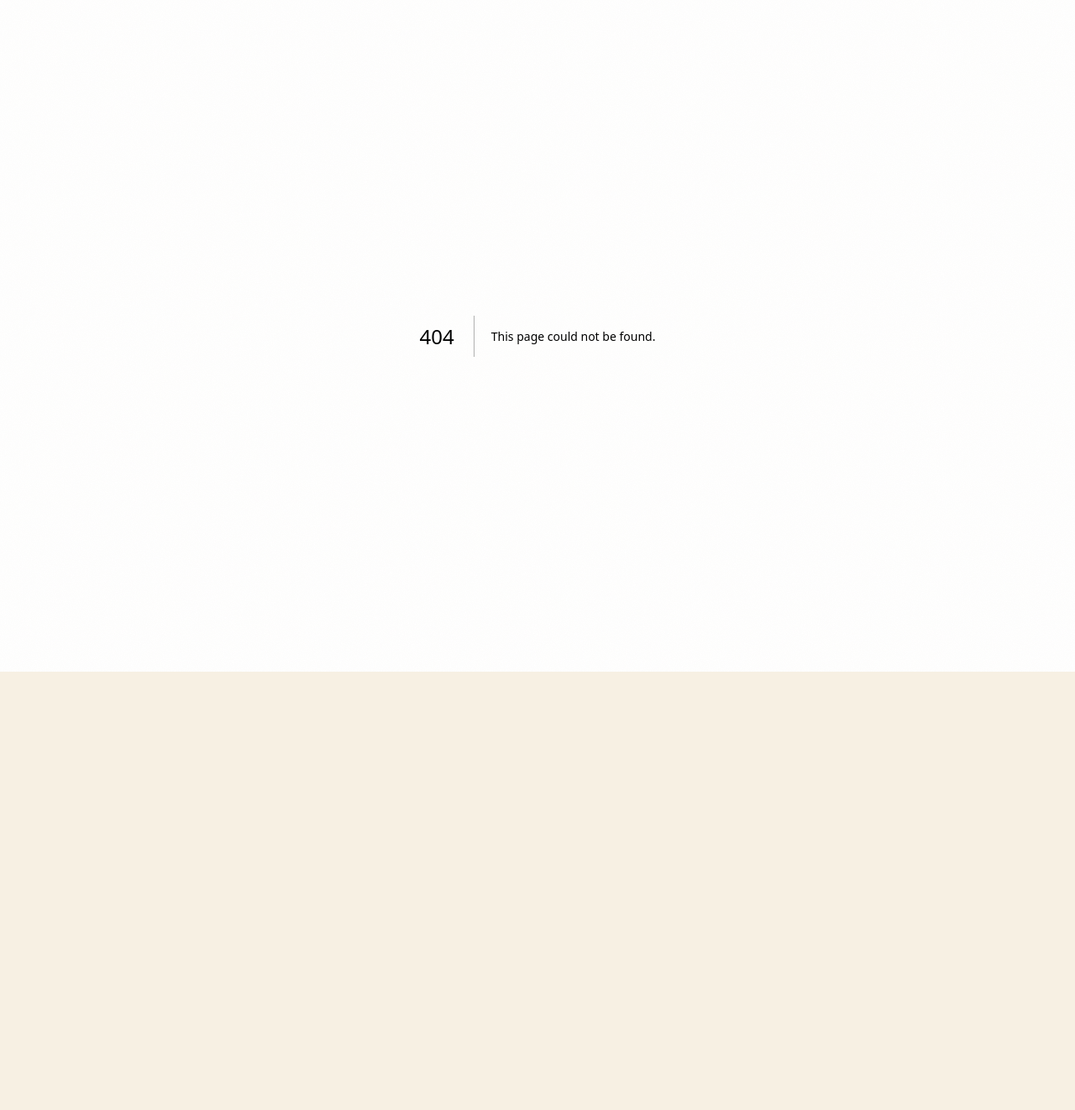
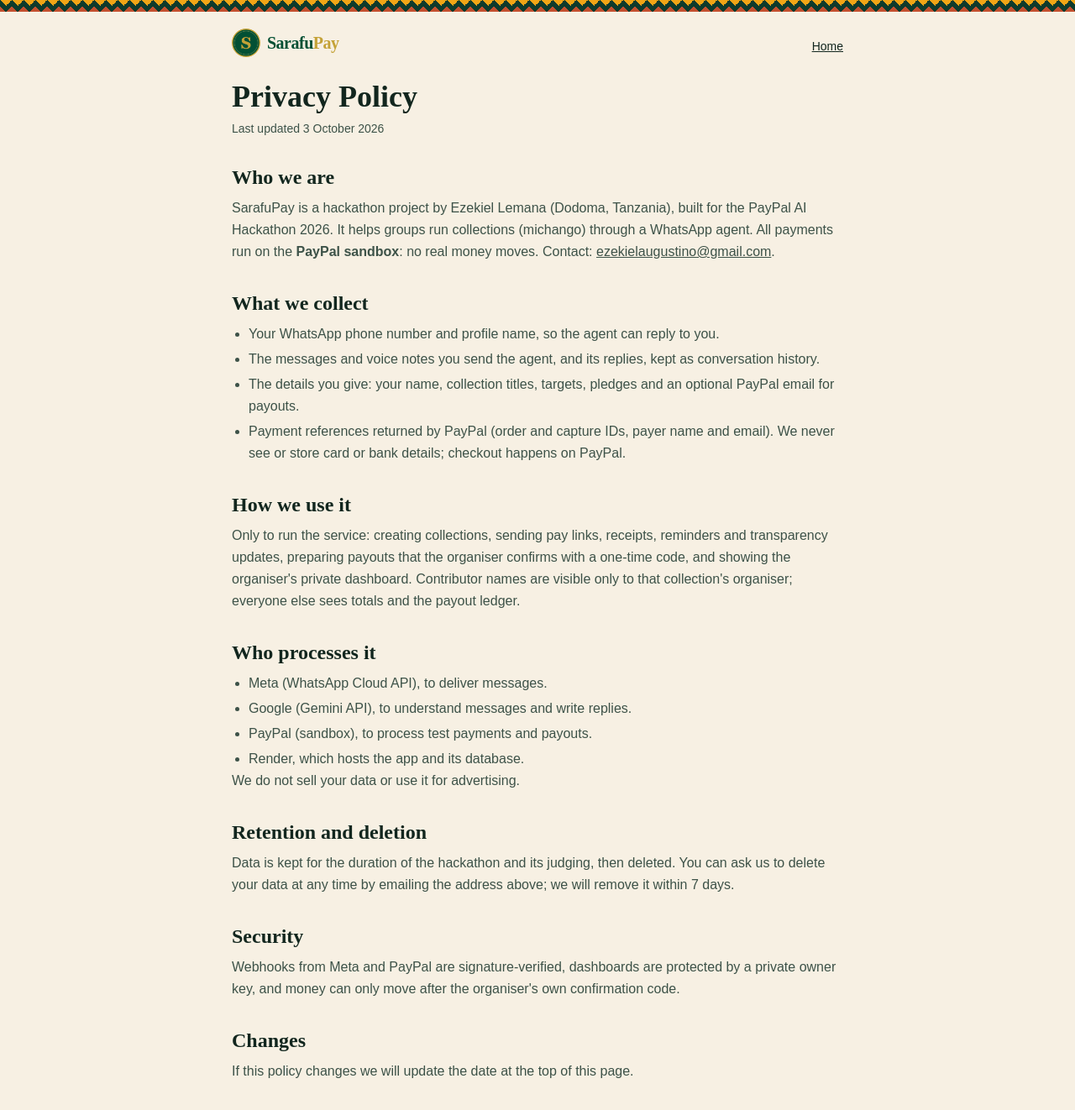
Before and after one commit to ezekiellemana/sarafupay-ai, a Next.js app: page /privacy in a window 1280 px wide. Before the commit this address had no page. Shown: the top 1322 px of the page at 84% size. Before the commit the page ends 800 px from the top, so only its background shows below. Built offline with nearby package versions, Linux system fonts and the light colour scheme.

Commit message:
feat: privacy policy page

```diff
--- /dev/null
+++ b/app/privacy/page.tsx
@@ -0,0 +1,91 @@
+import Link from "next/link";
+import { Logo } from "@/components/brand";
+
+export const metadata = {
+  title: "Privacy Policy — SarafuPay",
+  description: "How SarafuPay handles your data when you use the WhatsApp agent, web simulator and treasurer dashboard.",
+};
+
+const UPDATED = "3 October 2026";
+
+export default function PrivacyPage() {
+  return (
+    <div className="min-h-dvh bg-paper text-ink">
+      <div className="kanga" />
+      <header className="mx-auto flex max-w-3xl items-center justify-between px-5 py-5">
+        <Link href="/">
+          <Logo />
+        </Link>
+        <Link href="/" className="text-sm underline">
+          Home
+        </Link>
+      </header>
+      <main className="mx-auto max-w-3xl px-5 pb-16 leading-relaxed">
+        <h1 className="font-display text-4xl font-semibold">Privacy Policy</h1>
+        <p className="mt-2 text-sm text-ink-soft">Last updated {UPDATED}</p>
+
+        <Section title="Who we are">
+          SarafuPay is a hackathon project by Ezekiel Lemana (Dodoma, Tanzania), built for the PayPal AI Hackathon 2026. It
+          helps groups run collections (michango) through a WhatsApp agent. All payments run on the{" "}
+          <strong>PayPal sandbox</strong>: no real money moves. Contact:{" "}
+          <a className="underline" href="mailto:ezekielaugustino@gmail.com">
+            ezekielaugustino@gmail.com
+          </a>
+          .
+        </Section>
+
+        <Section title="What we collect">
+          <ul className="list-disc space-y-1 pl-5">
+            <li>Your WhatsApp phone number and profile name, so the agent can reply to you.</li>
+            <li>The messages and voice notes you send the agent, and its replies, kept as conversation history.</li>
+            <li>The details you give: your name, collection titles, targets, pledges and an optional PayPal email for payouts.</li>
+            <li>
+              Payment references returned by PayPal (order and capture IDs, payer name and email). We never see or store card
+              or bank details; checkout happens on PayPal.
+            </li>
+          </ul>
+        </Section>
+
+        <Section title="How we use it">
+          Only to run the service: creating collections, sending pay links, receipts, reminders and transparency updates,
+          preparing payouts that the organiser confirms with a one-time code, and showing the organiser&apos;s private
+          dashboard. Contributor names are visible only to that collection&apos;s organiser; everyone else sees totals and
+          the payout ledger.
+        </Section>
+
+        <Section title="Who processes it">
+          <ul className="list-disc space-y-1 pl-5">
+            <li>Meta (WhatsApp Cloud API), to deliver messages.</li>
+            <li>Google (Gemini API), to understand messages and write replies.</li>
+            <li>PayPal (sandbox), to process test payments and payouts.</li>
+            <li>Render, which hosts the app and its database.</li>
+          </ul>
+          We do not sell your data or use it for advertising.
+        </Section>
+
+        <Section title="Retention and deletion">
+          Data is kept for the duration of the hackathon and its judging, then deleted. You can ask us to delete your data
+          at any time by emailing the address above; we will remove it within 7 days.
+        </Section>
+
+        <Section title="Security">
+          Webhooks from Meta and PayPal are signature-verified, dashboards are protected by a private owner key, and money
+          can only move after the organiser&apos;s own confirmation code.
+        </Section>
+
+        <Section title="Changes">
+          If this policy changes we will update the date at the top of this page.
+        </Section>
+      </main>
+    </div>
+  );
+}
+
+function Section({ title, children }: { title: string; children: React.ReactNode }) {
+  return (
+    <section className="mt-8">
+      <h2 className="font-display text-2xl font-semibold">{title}</h2>
+      <div className="mt-2 text-ink-soft">{children}</div>
+    </section>
+  );
+}
```
